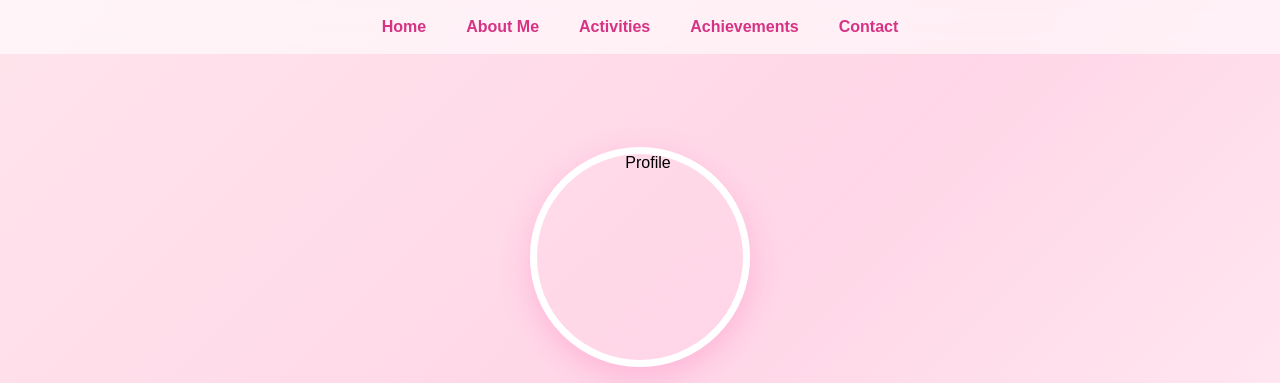
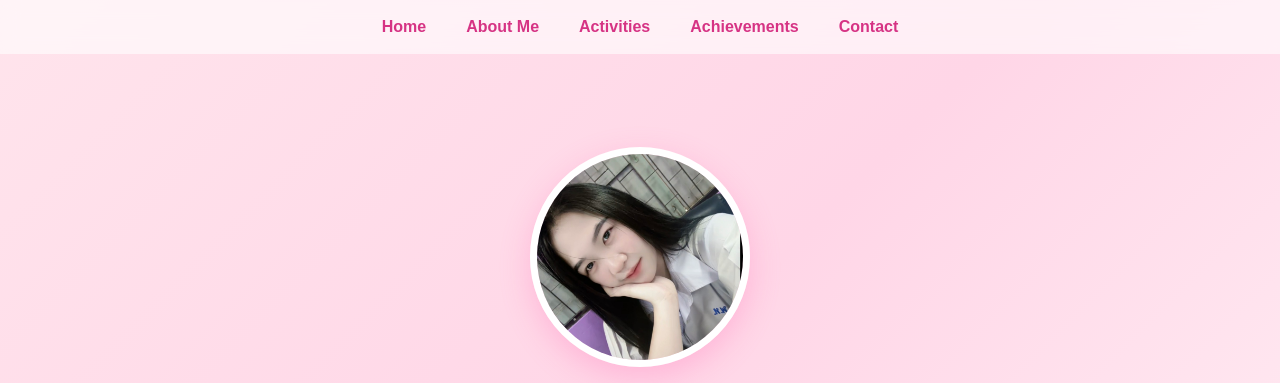
Before and after one commit to 14486-mint/portfolio2, a plain HTML site: page index.html in a window 1280 px wide. Shown: the top 383 px of the page. Drawn offline with Linux system fonts and the light colour scheme.

Commit message:
Update index.html

```diff
--- a/index.html
+++ b/index.html
@@ -110,7 +110,7 @@ nav a:hover{
 
 <section class="hero">
 
-    <img src="images/profile.jpg" alt="Profile">
+    <img src="images/IMG_2433.jpeg">
 
     <h1>ชื่อ-นามสกุล</h1>
 
```
